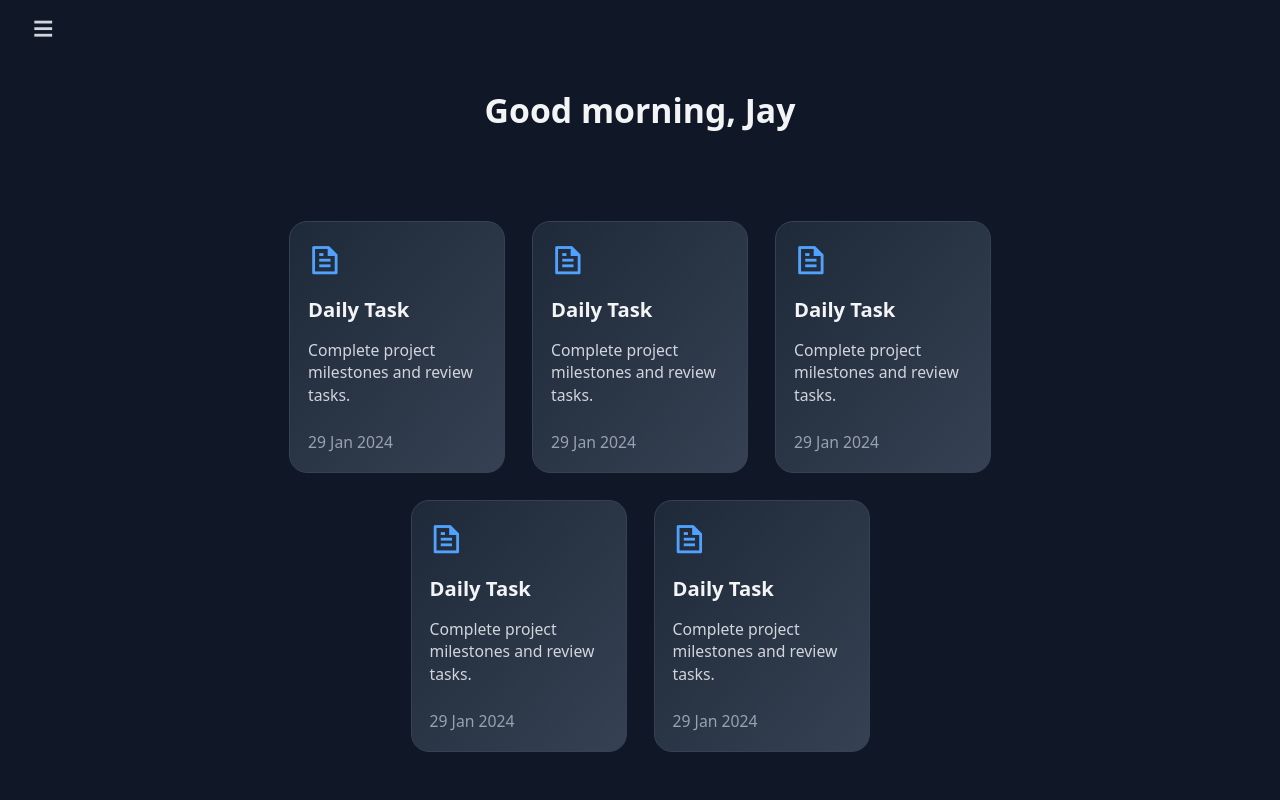
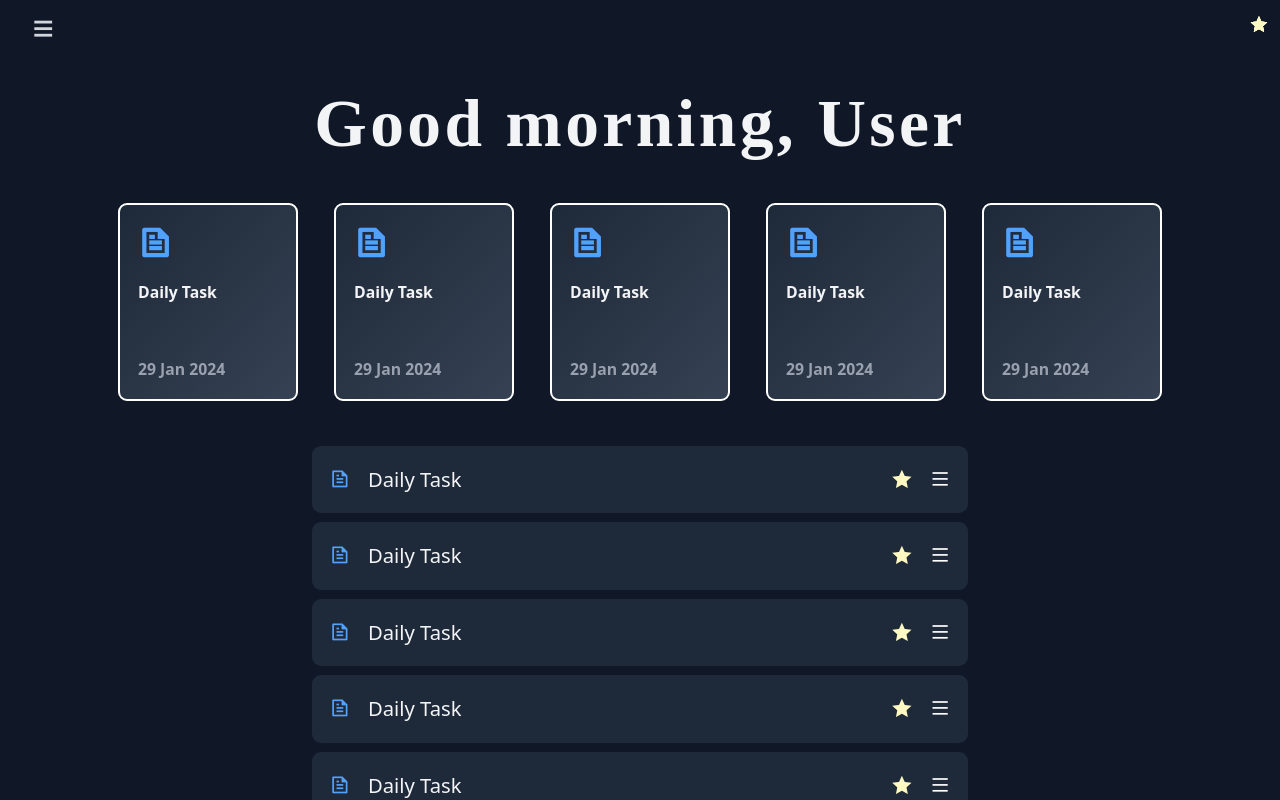
Before and after one commit to virtualharsh/Notion-Clone, a React (Vite) app: page / in a window 1280 px wide. Shown: the top 800 px of the page. Built offline with nearby package versions, Linux system fonts and the light colour scheme; a web font is replaced by a local one.

Commit message:
fixed UI and lists

```diff
--- a/src/components/Notes/NoteBody.jsx
+++ b/src/components/Notes/NoteBody.jsx
@@ -3,31 +3,43 @@ import React from "react";
 const NoteBody = () => {
     return (
         <div
-            className="w-full h-max md:h-full flex flex-col items-center pt-20 gap-y-10 bg-gray-900 z-10"
+            className="w-full h-max md:h-max flex flex-col items-center pt-20 pb-10 gap-y-10 bg-gray-900 z-10"
         >
 
-            <h1 className="text-3xl font-bold text-gray-100">Good morning, Jay</h1>
+            <h1 className="text-4xl md:text-6xl font-bold text-gray-100 font-family-kirang tracking-wider">Good morning, User </h1>
 
-            <div className="md:w-10/12 p-10 md:px-24 flex gap-6 flex-wrap justify-center">
+            <div className="hidden md:w-11/12 md:flex gap-8 flex-wrap justify-center">
                 {[...Array(5)].map((_, index) => (
                     <div
                         key={index}
-                        className="w-48 h-56 bg-gradient-to-br from-gray-800 to-gray-700 rounded-2xl flex flex-col px-4 py-4 justify-between border border-gray-700 transition-all duration-300 ease-in-out transform hover:scale-105 hover:shadow-xl hover:border-blue-500"
-                        style={{ zIndex: 1 }} // Lower z-index for cards
-                    >
-                        <div className="flex flex-col gap-y-3">
-                            <i className="ri-file-text-line text-blue-400 text-3xl"></i>
-                            <p className="text-lg font-semibold text-gray-100">Daily Task</p>
-                            <p className="text-sm text-gray-300">
-                                Complete project milestones and review tasks.
-                            </p>
+                        className="flex flex-col justify-between p-4 w-40 h-44 border-2 text-sm font-semibold transition-all duration-300 ease-in-out transform hover:scale-105 hover:shadow-xl hover:border-blue-500 bg-gradient-to-br from-gray-800 to-gray-700 rounded-lg">
+
+                        <div className="flex flex-col gap-x-1 gap-y-4">
+                            <i className="ri-file-text-line text-blue-400 md:text-3xl"></i>
+                            <p className=" text-gray-100">Daily Task</p>
                         </div>
+
                         <p className="text-sm text-gray-400">29 Jan 2024</p>
+                        <i className="absolute ri-star-fill text-yellow-100 top-3 right-3"></i>
                     </div>
                 ))}
             </div>
 
+            <div className="w-full flex md:w-7/12 px-10 gap-y-2 flex-wrap">
+                {[...Array(20)].map((_, index) => (
+                    <div className="w-full h-max bg-gray-800 flex justify-between items-center rounded-lg p-4 text-lg hover:bg-gray-700">
+                        <div className="flex items-center gap-x-4">
+                            <i className="ri-file-text-line text-blue-400"></i>
+                            <p className=" text-gray-100">Daily Task</p>
+                        </div>
 
+                        <div className="flex items-center gap-x-4">
+                            <i className="ri-star-fill text-yellow-100 cursor-pointer"></i>
+                            <i className="ri-menu-line cursor-pointer"></i>
+                        </div>
+                    </div>
+                ))}
+            </div>
         </div>
     );
 };
--- a/src/index.css
+++ b/src/index.css
@@ -6,13 +6,13 @@
 }
 
 ::-webkit-scrollbar {
-    width: 3px;
+    width: 1px;
 }
 
 /* Track */
 ::-webkit-scrollbar-track {
     background: gray;
-    border-radius: 10px;
+    /* border-radius: 10px; */
 }
 
 /* Handle */
```
